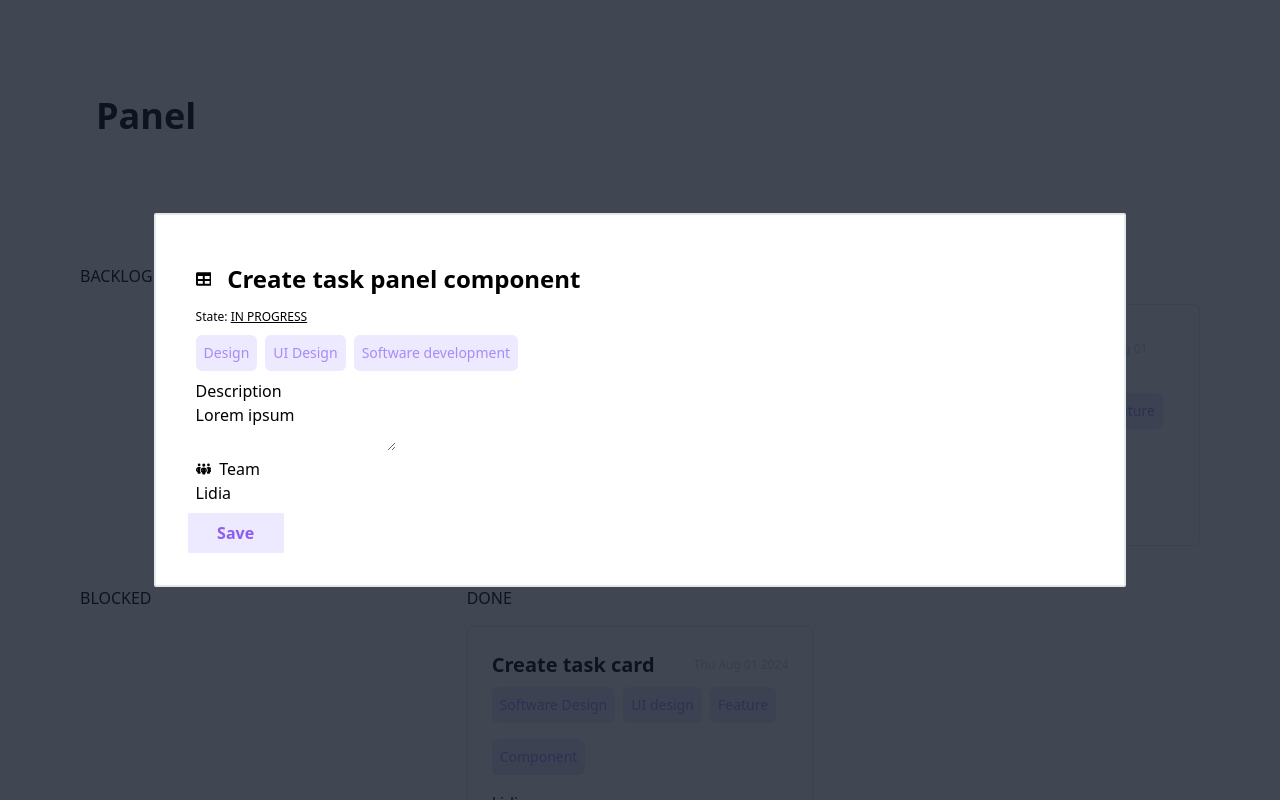
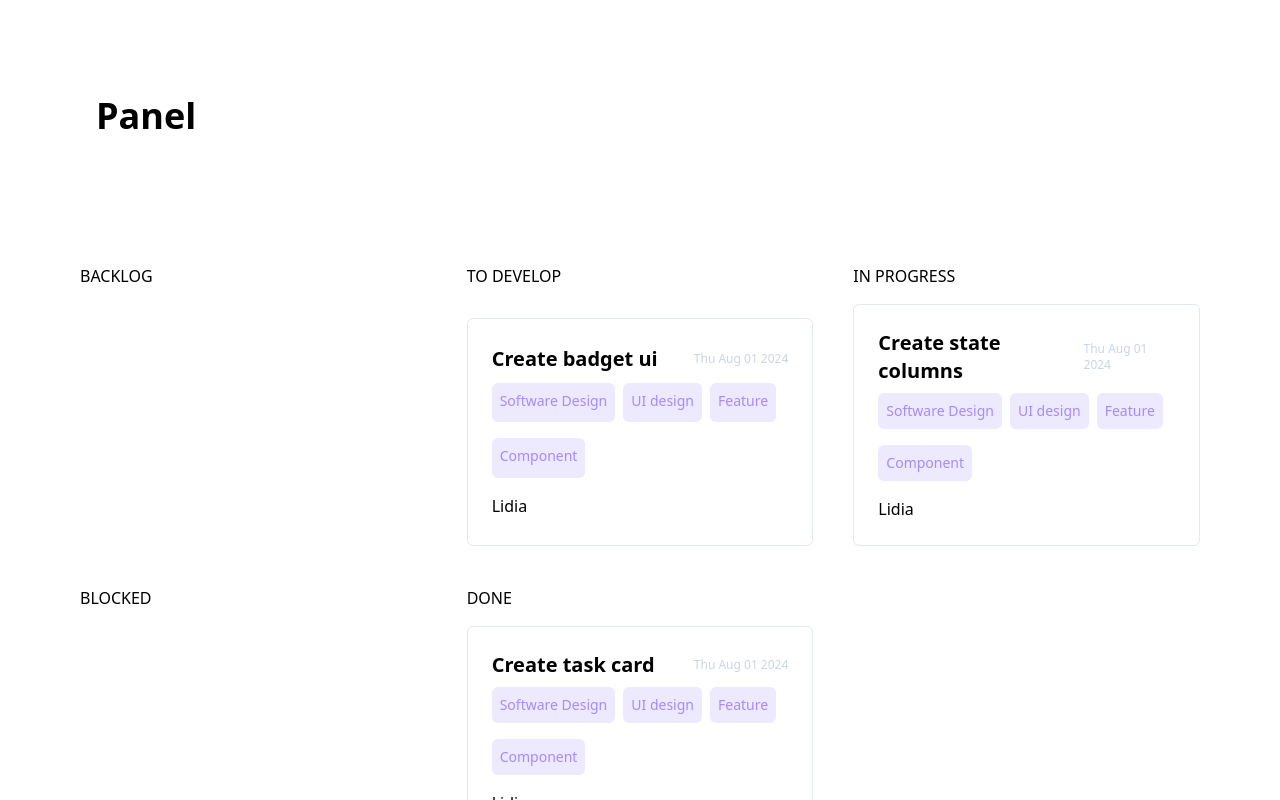
Before and after one commit to abluedev/vitodo, a React (Vite) app: page /dashboard in a window 1280 px wide. Shown: the top 800 px of the page. Built offline with nearby package versions, Linux system fonts and the light colour scheme; no server answers.

Commit message:
feature: open-close modal with provider when click on task

```diff
--- a/src/App.tsx
+++ b/src/App.tsx
@@ -3,11 +3,16 @@ import {Title} from "./components/title/title.tsx";
 import {Board} from "./components/board/board.tsx";
 import {OrganizerComponent} from "./features/Organizer/ui/organizer.component.tsx";
 import {TaskPanelComponent} from "./features/Task-panel/ui/task-panel.component.tsx";
+import {ModalProvider} from "./components/provider/modal.context.tsx";
+import {useState} from "react";
 
 function App() {
 
+    const [ showModal, setShowModal ] = useState<boolean>();
+
   return (
-    <main className="p-20">
+      <ModalProvider show={showModal} setShow={setShowModal}>
+      <main className="p-20">
         <TaskPanelComponent title={'Create task panel component'} tags={['Design', 'UI Design', 'Software development']} date={'28/01/1991'} state={'in progress'} inCharge={['Lidia'] }/>
         <Header>
             <Title className="p-4">
@@ -20,6 +25,7 @@ function App() {
             </Board>
         </section>
     </main>
+      </ModalProvider>
   )
 }
 
--- a/src/components/modal/modal.tsx
+++ b/src/components/modal/modal.tsx
@@ -1,10 +1,10 @@
 import {ComponentProps} from "../types.ts";
-import {useState} from "react";
+import {useContext} from "react";
+import {ModalContext} from "../provider/modal.context.tsx";
 
 export const Modal = ({children}: Pick<ComponentProps,'children'>) => {
 
-    const [show, _setShow] = useState(true);
-
+    const { show } = useContext(ModalContext)
     return (<>{
         show && <div className="flex bg-gray-900 bg-opacity-80 fixed inset-0 p-8 items-center justify-center">
         {children}
--- /dev/null
+++ b/src/components/provider/modal.context.tsx
@@ -0,0 +1,18 @@
+import {createContext, Dispatch, ReactNode, SetStateAction} from "react";
+
+export const ModalContext = createContext<{
+    show: boolean | undefined,
+    setShow: Dispatch<SetStateAction<boolean | undefined>> | undefined
+}>({
+    show: false,
+    setShow: undefined
+});
+
+export const ModalProvider = ({show, setShow, children }: { show: boolean | undefined, setShow: Dispatch<SetStateAction<boolean | undefined>> | undefined, children: ReactNode }) => {
+
+    return  (<ModalContext.Provider value={{
+        show, setShow
+    }}>
+                {children}
+        </ModalContext.Provider>)
+}
--- a/src/features/Task-panel/ui/task-panel.component.tsx
+++ b/src/features/Task-panel/ui/task-panel.component.tsx
@@ -5,9 +5,14 @@ import {FaPeopleGroup} from "react-icons/fa6";
 import {useForm} from "react-hook-form";
 import {useMutation} from "@tanstack/react-query";
 import {addTask} from "../../Task/infrastructure/command-task.ts";
+import {AiFillCloseCircle} from "react-icons/ai";
+import {ModalContext} from "../../../components/provider/modal.context.tsx";
+import {useContext} from "react";
 
 
 export const TaskPanelComponent = ({ title, state, tags, inCharge }: Task) => {
+
+    const { setShow } = useContext(ModalContext)
 
     const { register, handleSubmit} = useForm<Task>()
     const { mutate} = useMutation({
@@ -19,7 +24,8 @@ export const TaskPanelComponent = ({ title, state, tags, inCharge }: Task) => {
     }
 
     return (<Modal>
-        <form className="p-8 border-2 rounded-sm bg-white w-4/5" onSubmit={handleSubmit(handleFormSubmit)}>
+        <form className="p-8 border-2 rounded-sm bg-white w-4/5 flex flex-col" onSubmit={handleSubmit(handleFormSubmit)}>
+            <AiFillCloseCircle className="ml-auto" size={24} onClick={() => setShow && setShow(false)}/>
             <div className="p-2">
                 <div className="w-full flex gap-2 items-center">
                     <FaTable/>
--- a/src/features/Task/ui/task.component.tsx
+++ b/src/features/Task/ui/task.component.tsx
@@ -1,8 +1,12 @@
 import {Task} from "../domain/Task.ts";
+import {useContext} from "react";
+import {ModalContext} from "../../../components/provider/modal.context.tsx";
 
 export const TaskComponent = ( {state = 'to develop', title, date, tags, inCharge }: Task) => {
+    const { setShow } = useContext(ModalContext)
+
     return (
-        <>
+        <div className="flex flex-wrap gap-2" onClick={() => setShow && setShow(true)}>
             <div className="flex w-full items-center" data-testid={state}>
                 <p className="text-xl font-semibold">{title} </p>
                 <p className="text-xs ml-auto text-slate-300"> {date}</p>
@@ -11,6 +15,6 @@ export const TaskComponent = ( {state = 'to develop', title, date, tags, inCharg
             <div className="flex gap-6 flex-wrap w-full">
                 {inCharge.map((charge, index) => <p key={`charge-${index}`}> {charge}</p>)}
             </div>
-        </>
+        </div>
     )
 }
```
Also changed, not shown: src/main.tsx (+5 -8 lines), 1 other file (tests, documents, lock files or other folders).
